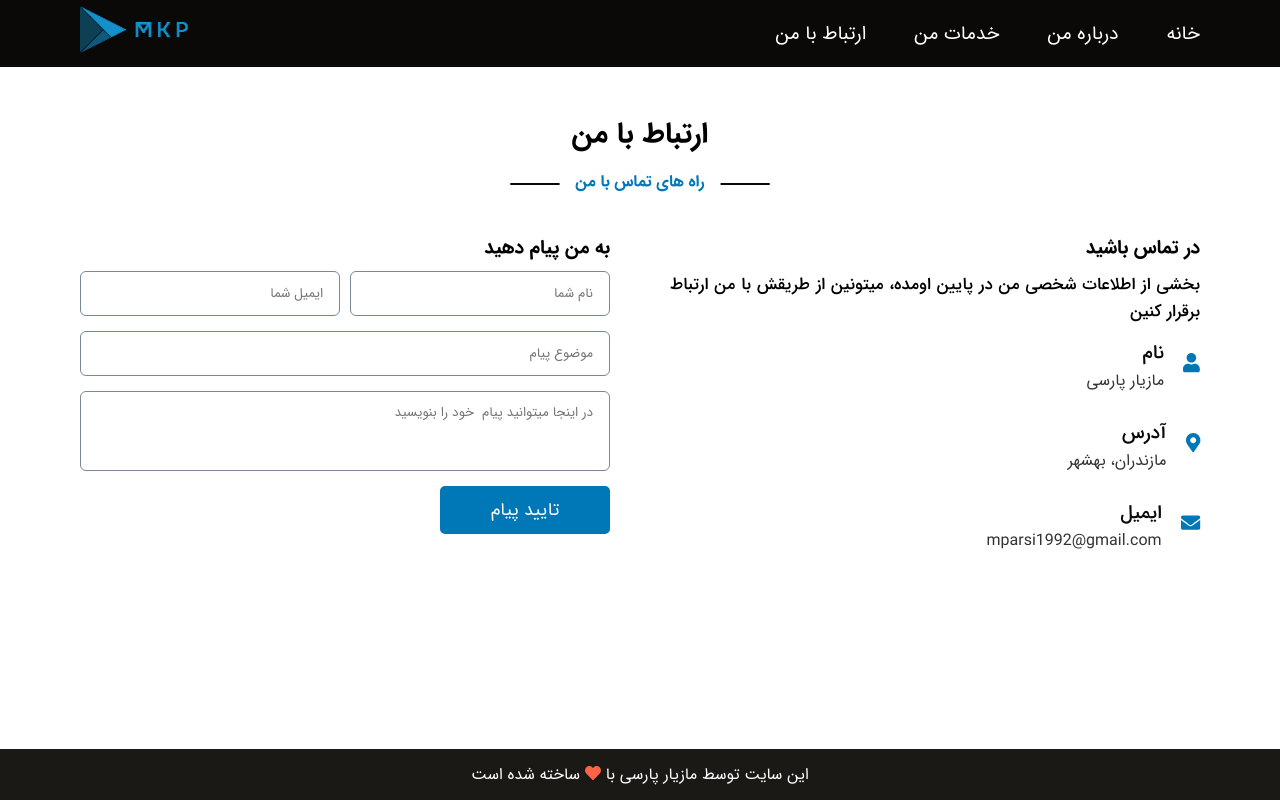
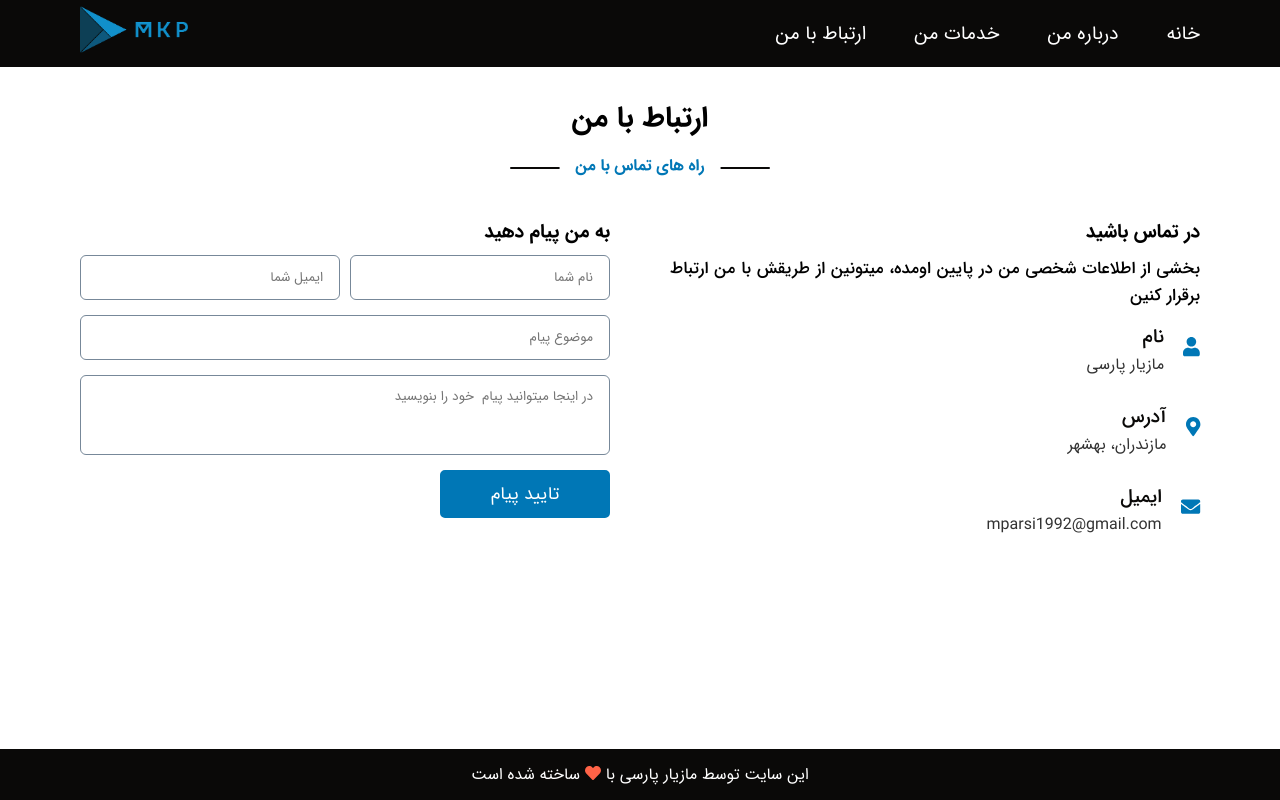
Before and after one commit to MaziyarParsi/portfolio-project, a React (Create React App) app: page /ContactMe in a window 1280 px wide. Built offline with nearby package versions, Linux system fonts and the light colour scheme.

Commit message:
edit-css-files

```diff
--- a/src/AboutSection/AboutSection.css
+++ b/src/AboutSection/AboutSection.css
@@ -47,7 +47,7 @@
 }
 section.aboutSection {
   padding: 1rem 0;
-  margin: 4rem 0;
+  margin: 5rem 0;
 }
 
 .aboutSection .aboutContent {
--- a/src/ContactMe/ContactMe.css
+++ b/src/ContactMe/ContactMe.css
@@ -28,11 +28,8 @@
   color: #0077b6;
   transform: translateX(-50%);
 }
-.contactMeSection {
-  padding: 3rem 0;
-}
 .contactMeSection .container {
-  margin-top: 4rem;
+  margin-top: 6rem;
 }
 
 .contactMeSection .contactMeContent {
--- a/src/Footer/Footer.css
+++ b/src/Footer/Footer.css
@@ -1,7 +1,7 @@
 .footer {
   display: flex;
   justify-content: center;
-  background-color: #1b1916;
+  background-color: #0a0908;
   color: white;
   padding: 0.8rem 0;
   position: fixed;
--- a/src/MySecvices/MyServices.css
+++ b/src/MySecvices/MyServices.css
@@ -38,6 +38,7 @@
 }
 section.myServicesSection {
   padding: 4rem 0;
+  height: 100vh;
 }
 .myServicesSection {
   background-color: #1b1916;
```
